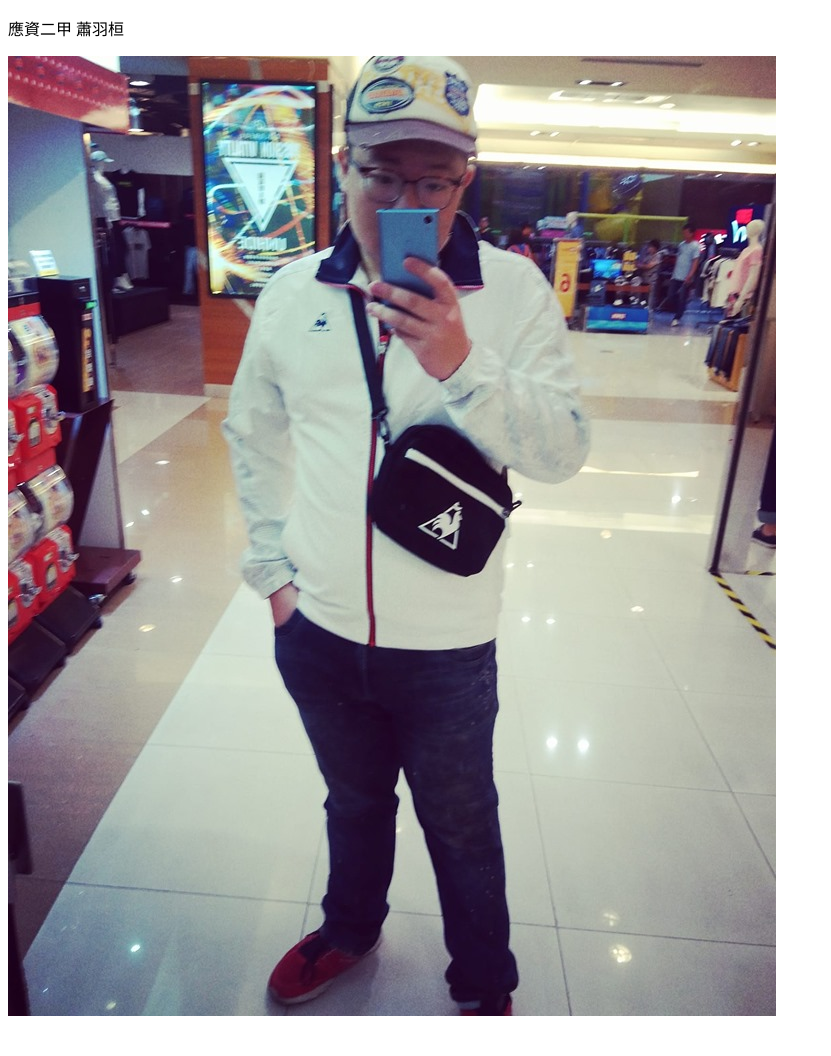
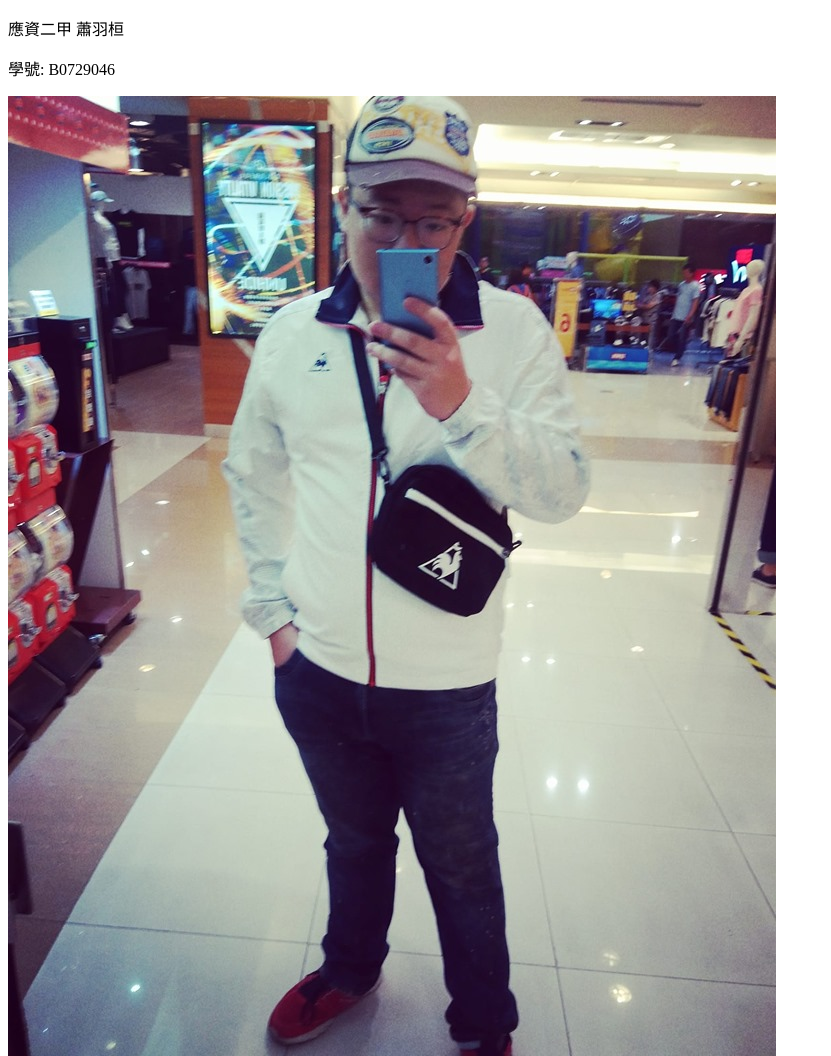
Before and after one commit to XIAO-YU-HUAN/web-2, a plain HTML site: page 123.html in a window 1280 px wide. Shown: the whole page, without its empty margins (0-831 px from the left). Before the commit the page ends 1032 px from the top, so only its background shows below. Drawn offline with Linux system fonts and the light colour scheme.

Commit message:
Add files via upload

```diff
--- a/123.html
+++ b/123.html
@@ -8,6 +8,7 @@
 <body>
 <p>應資二甲 蕭羽桓
 </p>
+<p>學號: B0729046 </p>
 <p><img src="67605365_1156647737872294_4228027911409500160_n.jpg" width="768" height="960" /></p>
 </body>
 </html>
```
